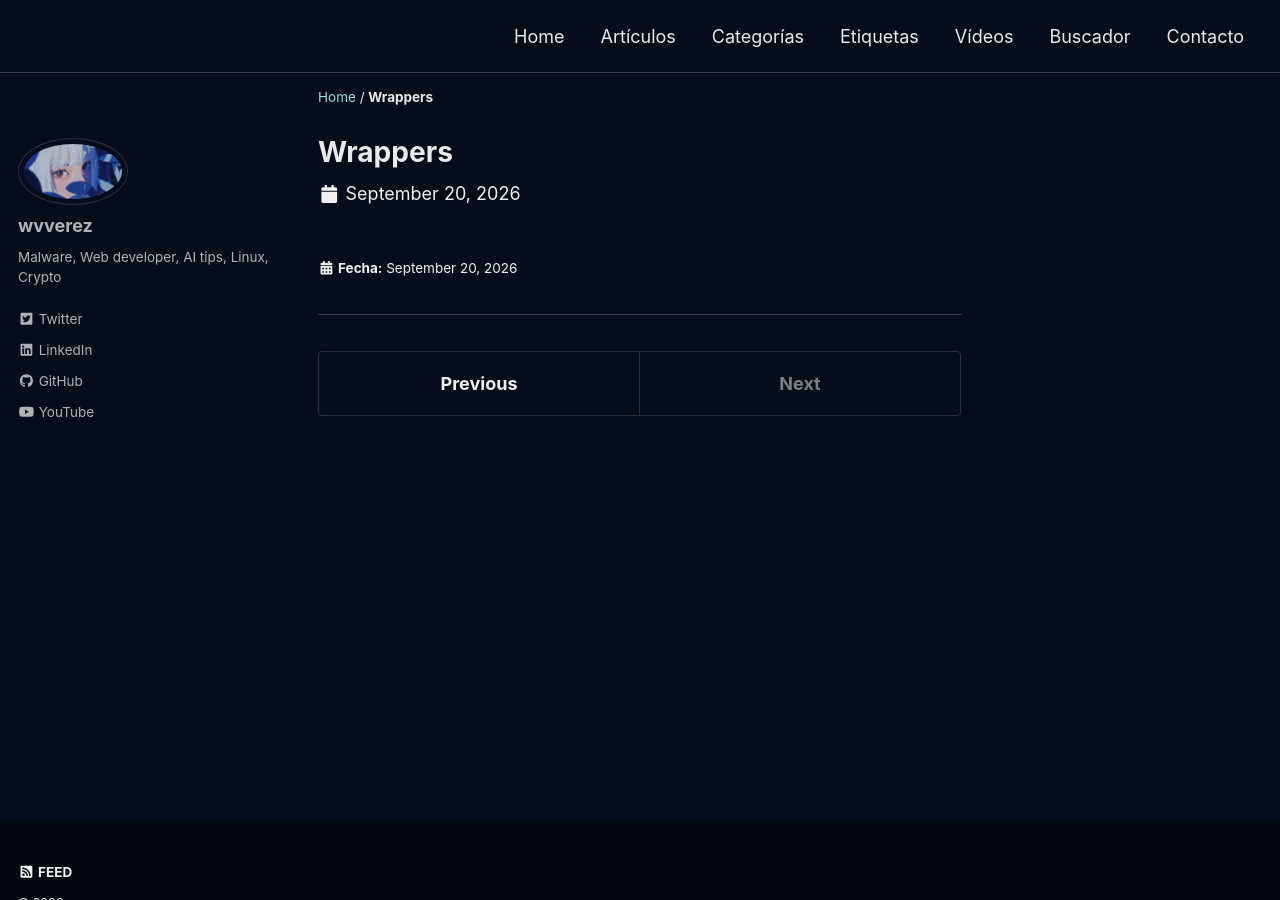
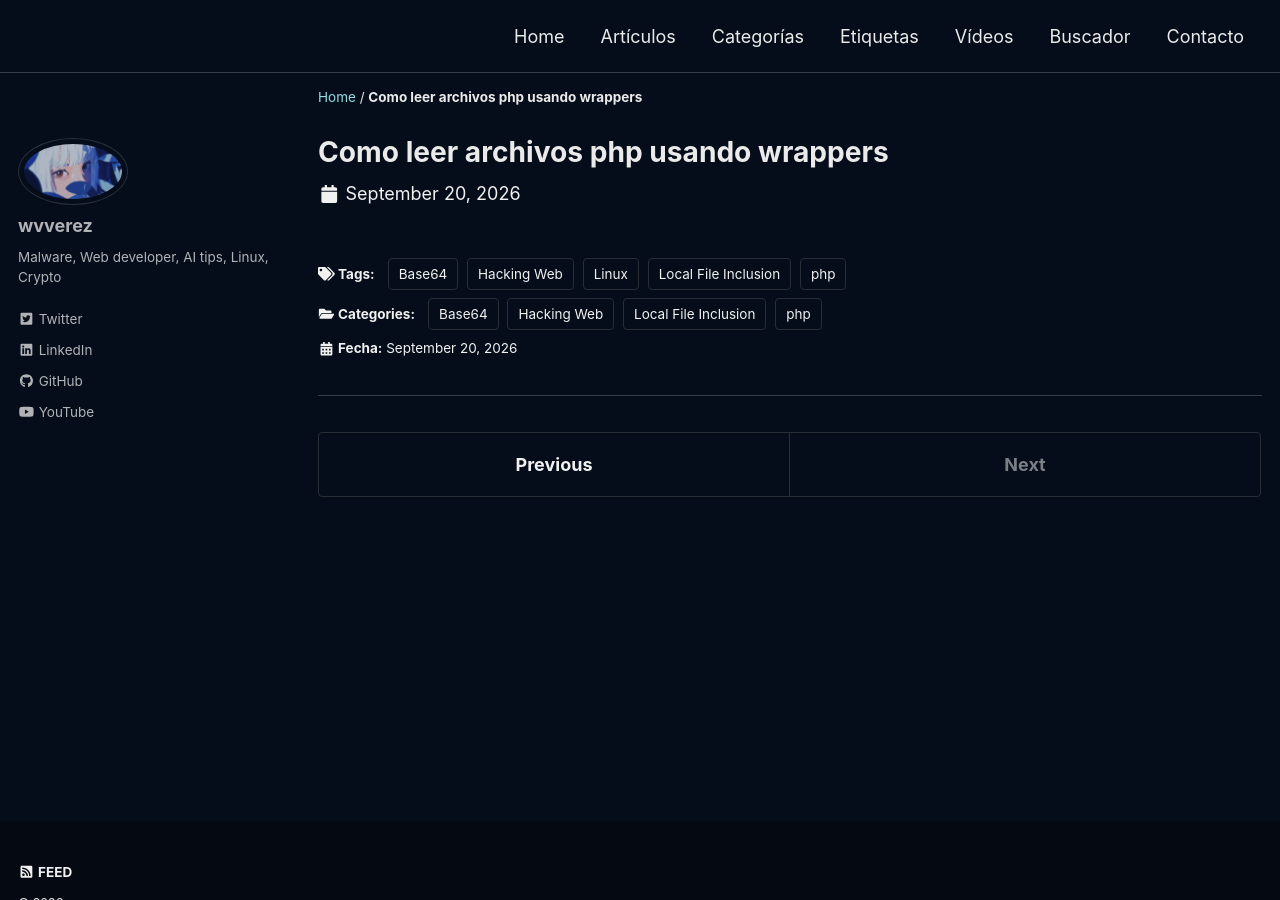
Before and after one commit to wvverez/wvverez.github.io, a Jekyll site: the page built from _posts/2026-09-20-wrappers.md, in a window 1280 px wide and 900 px high. Built offline with Jekyll 4.4.1, drawn with Linux system fonts in a browser that asks for light colours; cached includes are drawn as plain includes; a script that is not in the unit is left out.

Commit message:
Update 2026-09-20-wrappers.md

```diff
--- a/_posts/2026-09-20-wrappers.md
+++ b/_posts/2026-09-20-wrappers.md
@@ -1 +1,21 @@
 ---
+layout: single
+title: Como leer archivos php usando wrappers
+excerpt: "Todo lo necesario para leer archivos internos en un servidor desde un local file inclusion. (LFI)"
+date: 2026-09-20
+classes: wide
+header:
+  teaser: /assets/images/wrapper/wrapper.png
+  teaser_home_page: true
+categories:
+  - php
+  - Hacking Web
+  - Local File Inclusion
+  - Base64
+tags:
+  - php
+  - Linux
+  - Hacking Web
+  - Local File Inclusion
+  - Base64
+---
```
